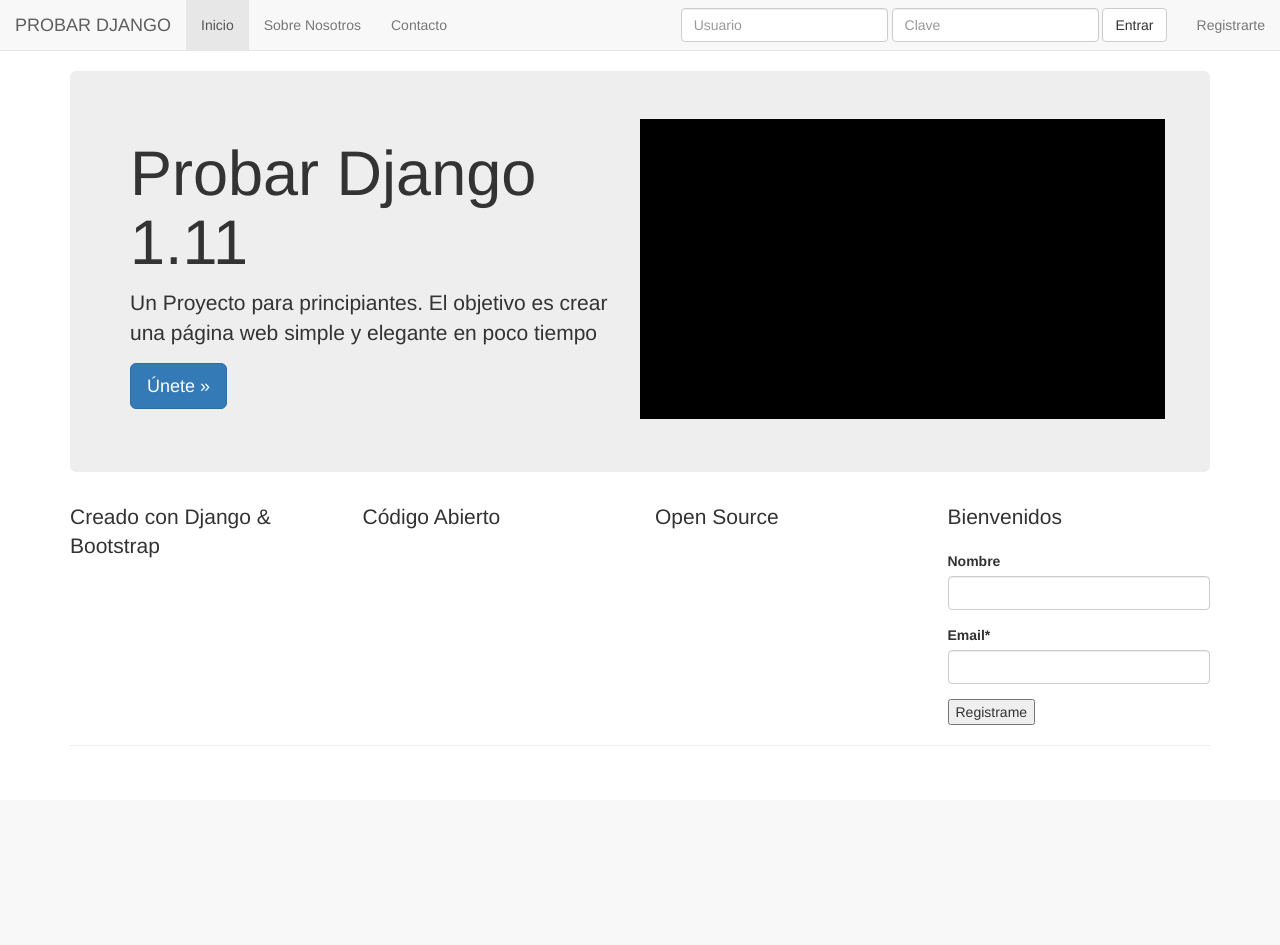
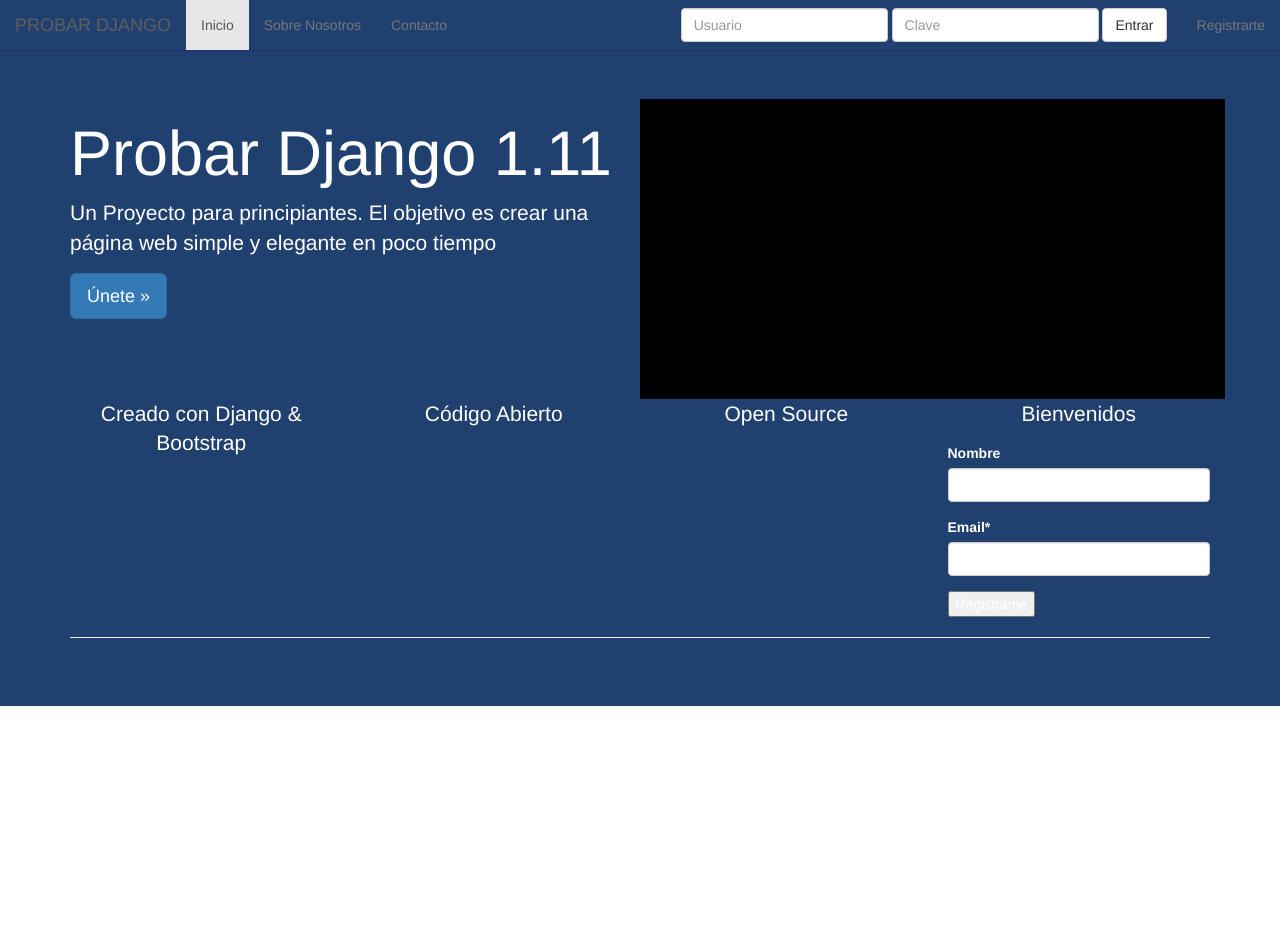
Before and after one commit to ASR27/Django, a Django app: page / in a window 1280 px wide. Shown: the top 945 px of the page. Before the commit the page ends 725 px from the top, so only its background shows below. Run offline with Django 3.2, Linux system fonts and the light colour scheme; some libraries are stand-ins or nearby versions.

Commit message:
Video 35
Personalizar CSS

```diff
--- a/pd111/src/static_pro/static/css/navbar-static-top.css
+++ b/pd111/src/static_pro/static/css/navbar-static-top.css
@@ -3,5 +3,10 @@
 }
 
 .navbar-static-top {
-  margin-bottom: 19px;
+  margin-bottom: 0px;
 }
+
+.navbar-default {
+	background-color: #204070 !important;
+	border-color: #203070;
+}
--- a/pd111/src/templates/base.html
+++ b/pd111/src/templates/base.html
@@ -13,6 +13,10 @@
 
     <title>{% block head_title %}PD 111{% endblock %}</title>
 
+  <style>
+    {% block style %}{% endblock %}
+  </style>
+
 {% include "head_css.html" %}
 
   </head>
@@ -22,11 +26,10 @@
 {% include "navbar.html" %}
 
 
-    <div class="container">
+
 {% block jumbotron %}
-<!-- Main component for a primary marketing message or call to action -->
-
 {% endblock %}
+<div class="container">
 
 {% block content %}
 {% endblock %}
--- a/pd111/src/templates/head_css.html
+++ b/pd111/src/templates/head_css.html
@@ -6,8 +6,8 @@
     <link href="{% static 'css/ie10-viewport-bug-workaround.css' %}" rel="stylesheet">
 
     <!-- Custom styles for this template -->
-    <link href="{% static 'navbar-static-top.css' %}" rel="stylesheet">
-    <link href="{% static 'custom.css' %}" rel="stylesheet">
+    <link href="{% static 'css/navbar-static-top.css' %}" rel="stylesheet">
+    <link href="{% static 'css/custom.css' %}" rel="stylesheet">
 
 
     <!-- Just for debugging purposes. Don't actually copy these 2 lines! -->
--- a/pd111/src/templates/inicio.html
+++ b/pd111/src/templates/inicio.html
@@ -3,8 +3,18 @@
 
 {% block head_title %}Bienvenidos | {{ block.super }}{% endblock %}
 
+<style>
+{% block style %}
+.jumbotron {
+	background-color: #204070 !important;
+	color: white !important;
+}
+{% endblock %}
+</style>
+
 {% block jumbotron %}
 <div class="jumbotron">
+<div class="container">
 <div class='row'>
 	<div class='col-sm-6'>
         <h1>Probar Django 1.11</h1>
```
Also changed, not shown: 4 other files.
